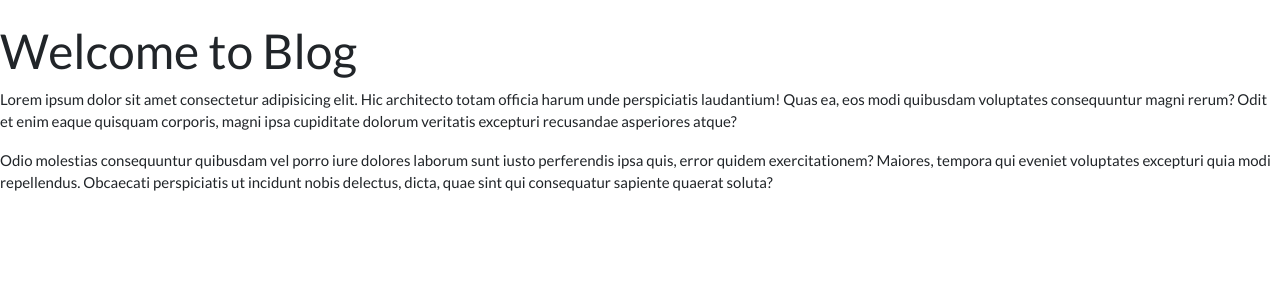
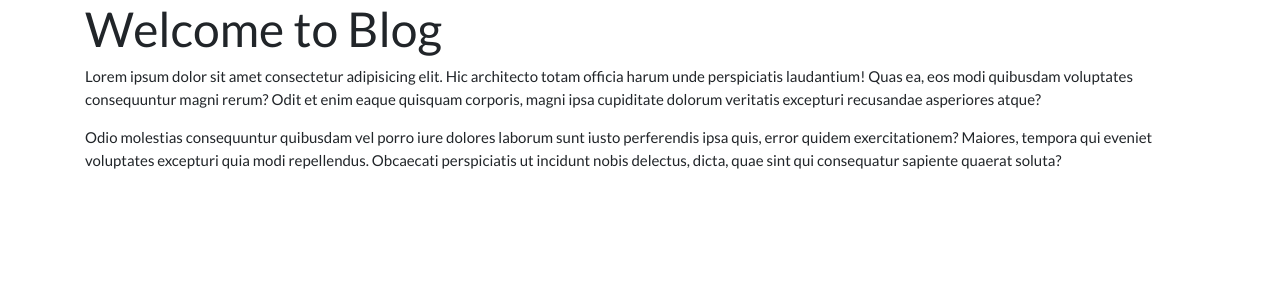
Before and after one commit to AhmedAnter/SimpleSymfonyBlog, a Symfony app: template templates/blog/home.html.twig in a window 1280 px wide. Shown: the part 71-371 px from the top of the page. Run offline with Twig, Linux system fonts and the light colour scheme; the template is opened without the code that fills it, so the values that code supplies are empty; some libraries are stand-ins or nearby versions.

Commit message:
fix style issue

```diff
--- a/templates/base.html.twig
+++ b/templates/base.html.twig
@@ -24,9 +24,9 @@
                 </ul>
             </div>
         </nav>
-        <dev class="container">
+        <div class="container">
             {% block body %}{% endblock %}
-        </dev>
+        </div>
         {% block javascripts %}{% endblock %}
     </body>
 </html>
```
